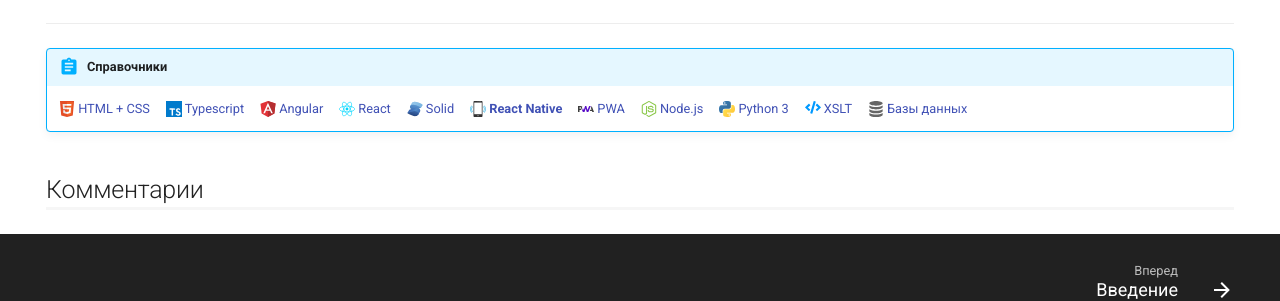
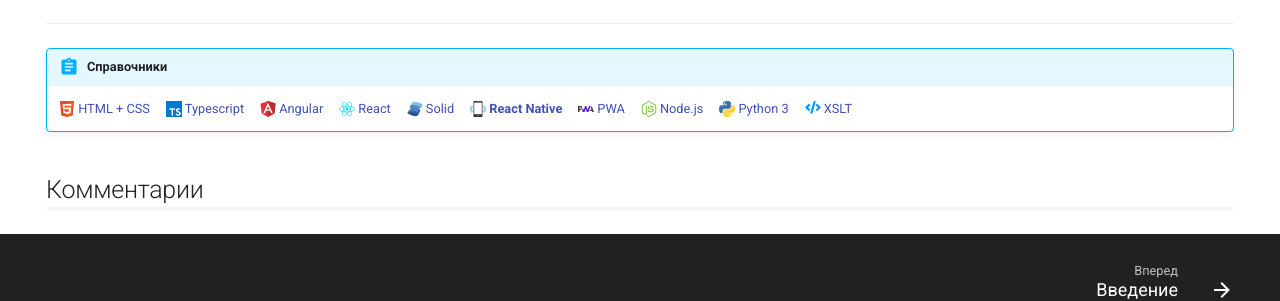
Before and after one commit to xsltdev/reactnativedev.ru, an MkDocs documentation site: the page built from docs/index.md, in a window 1280 px wide and 926 px high. Shown: the part 536-837 px from the top of the window. Built offline with MkDocs 1.6.1 and Material for MkDocs 9.7.7, drawn with Linux system fonts in a browser that asks for light colours; a script that is not in the unit is left out; comment, search, counter and statistics services are not loaded.

Commit message:
Update index.md

```diff
--- a/docs/index.md
+++ b/docs/index.md
@@ -62,7 +62,3 @@ hide:
     [![Node.js](nodejs.svg){: class="nolightbox" style="height:16px;width:16px;vertical-align:middle;"} Node.js](https://nodejsdev.ru/) &nbsp;&nbsp;&nbsp;
     [![Python 3](python.svg){: class="nolightbox" style="height:16px;width:16px;vertical-align:middle;"} Python 3](https://py3dev.ru/) &nbsp;&nbsp;&nbsp;
     [![XSLT](xslt.svg){: class="nolightbox" style="height:16px;width:16px;vertical-align:middle;"} XSLT](https://xsltdev.ru/) &nbsp;&nbsp;&nbsp;
-    [![БД](db.svg){: class="nolightbox" style="height:16px;width:16px;vertical-align:middle;"} Базы данных](https://dbasedev.ru/) &nbsp;&nbsp;&nbsp;
-
-<!-- https://github.com/software-mansion/react-native-reanimated -->
-<!-- https://github.com/react-native-community/hooks -->
```
